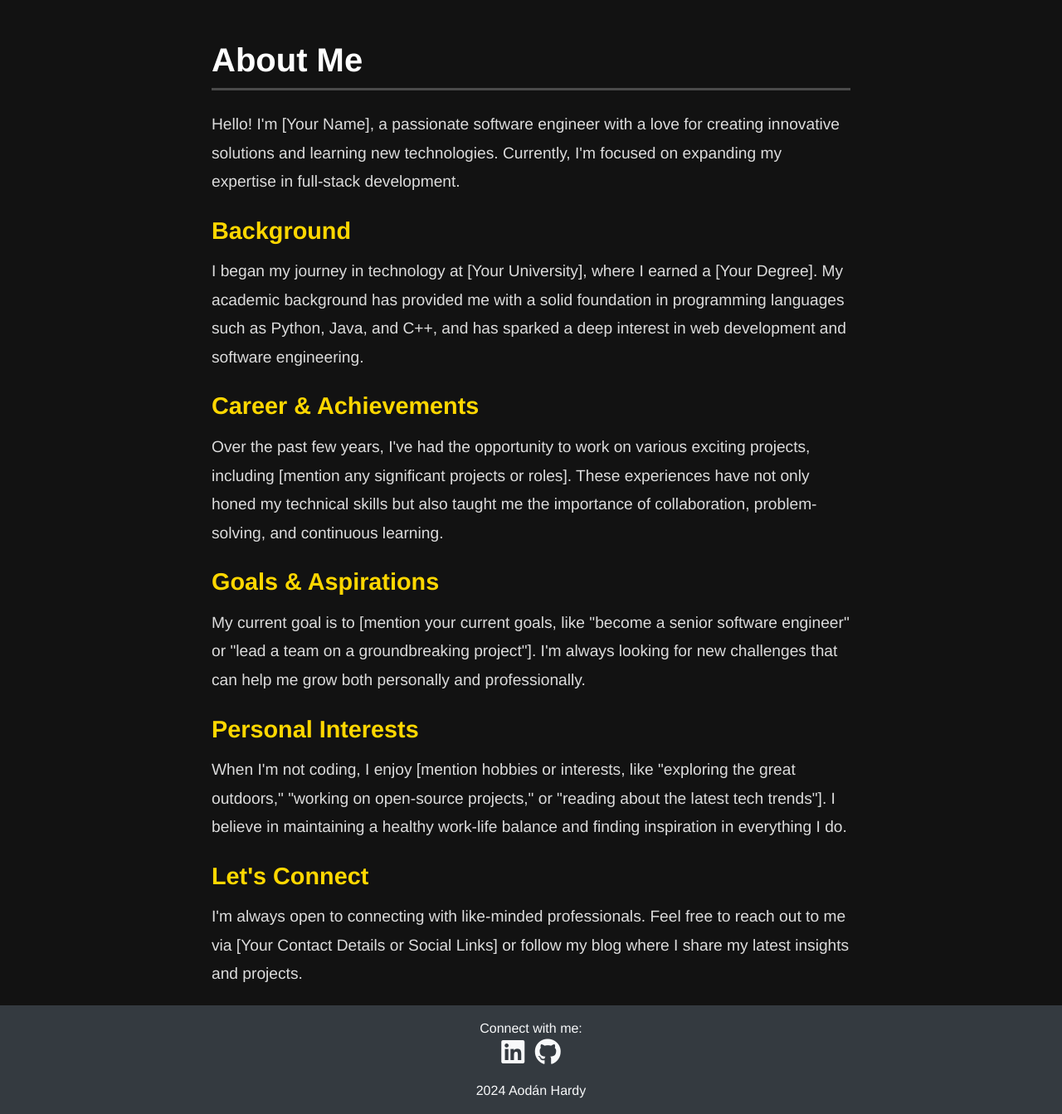
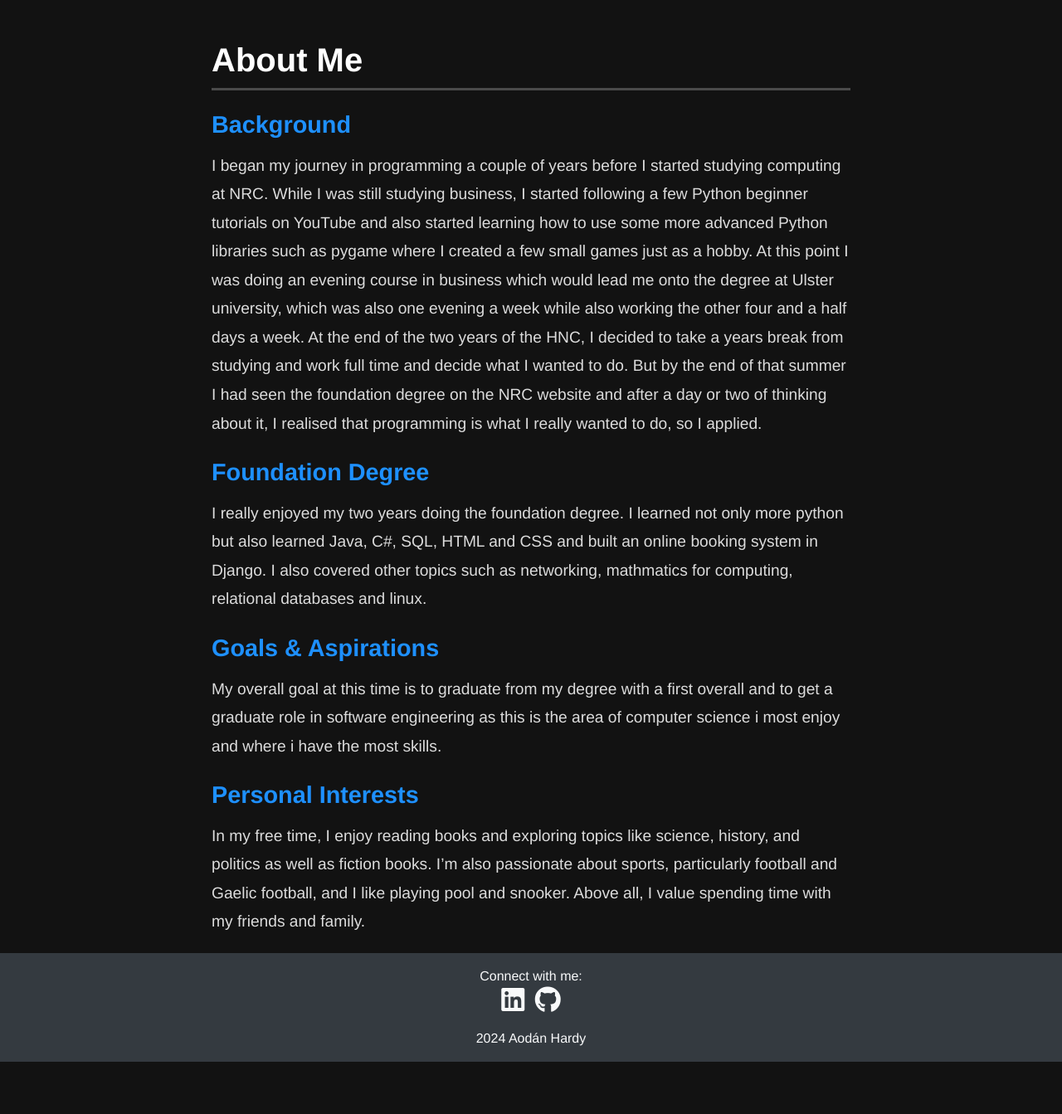
Before and after one commit to AodanHardy/MyPortfolio, a Django app: page /about/ in a window 1280 px wide. Shown: the part 56-1399 px from the top of the page at 83% size. After the commit the page ends 1336 px from the top, so only its background shows below. Run offline with Django 5.2, Linux system fonts and the light colour scheme; some libraries are stand-ins or nearby versions.

Commit message:
about me finished and some other bits

```diff
--- a/blog/models.py
+++ b/blog/models.py
@@ -2,7 +2,6 @@ from django.db import models
 
 
 # Create your models here.
-
 class BlogPost(models.Model):
     title = models.CharField(max_length=200)
     content = models.TextField()
--- a/mySite/static/mySite/styles.css
+++ b/mySite/static/mySite/styles.css
@@ -378,7 +378,7 @@ body.blog-page {
 .about-heading {
     font-size: 1.8rem;
     font-weight: 600;
-    color: #ffd700;
+    color: #1e90ff;
     margin-top: 30px;
     margin-bottom: 15px;
 }
--- a/mySite/templates/mySite/about.html
+++ b/mySite/templates/mySite/about.html
@@ -6,33 +6,42 @@
 
     <div class="about-content">
         <p class="about-introduction">
-            Hello! I'm [Your Name], a passionate software engineer with a love for creating innovative solutions and learning new technologies. Currently, I'm focused on expanding my expertise in full-stack development.
+
         </p>
 
         <h3 class="about-heading mt-4">Background</h3>
         <p class="about-paragraph">
-            I began my journey in technology at [Your University], where I earned a [Your Degree]. My academic background has provided me with a solid foundation in programming languages such as Python, Java, and C++, and has sparked a deep interest in web development and software engineering.
+            I began my journey in programming a couple of years before I started studying computing at NRC. While I was still studying business, I
+            started following a few Python beginner tutorials on YouTube and also started learning how to use some more advanced Python
+            libraries such as pygame where I created a few small games just as a hobby. At this point I was doing an evening course in business which would
+            lead me onto the degree at Ulster university, which was also one evening a week while also working the other four and a half days a week.
+            At the end of the two years of the HNC, I decided to take a years break from studying and work full time and decide what I wanted to do.
+            But by the end of that summer I had seen the foundation degree on the NRC website and after a day or two of thinking about it, I realised that
+            programming is what I really wanted to do, so I applied.
         </p>
 
-        <h3 class="about-heading mt-4">Career & Achievements</h3>
+        <h3 class="about-heading mt-4">Foundation Degree</h3>
         <p class="about-paragraph">
-            Over the past few years, I've had the opportunity to work on various exciting projects, including [mention any significant projects or roles]. These experiences have not only honed my technical skills but also taught me the importance of collaboration, problem-solving, and continuous learning.
+            I really enjoyed my two years doing the foundation degree. I learned not only more python but also learned Java,
+            C#, SQL, HTML and CSS and built an online booking system in Django. I also covered other topics such as networking, mathmatics for
+            computing, relational databases and linux.
         </p>
 
         <h3 class="about-heading mt-4">Goals & Aspirations</h3>
         <p class="about-paragraph">
-            My current goal is to [mention your current goals, like "become a senior software engineer" or "lead a team on a groundbreaking project"]. I'm always looking for new challenges that can help me grow both personally and professionally.
+            My overall goal at this time is to graduate from my degree with a first overall and to
+            get a graduate role in software engineering as this is the area of computer science i
+            most enjoy and where i have the most skills.
         </p>
 
         <h3 class="about-heading mt-4">Personal Interests</h3>
         <p class="about-paragraph">
-            When I'm not coding, I enjoy [mention hobbies or interests, like "exploring the great outdoors," "working on open-source projects," or "reading about the latest tech trends"]. I believe in maintaining a healthy work-life balance and finding inspiration in everything I do.
+            In my free time, I enjoy reading books and exploring topics like science, history, and politics as well as fiction books.
+            I’m also passionate about sports, particularly football and Gaelic football, and I like playing pool and snooker.
+            Above all, I value spending time with my friends and family.
         </p>
 
-        <h3 class="about-heading mt-4">Let's Connect</h3>
-        <p class="about-paragraph">
-            I'm always open to connecting with like-minded professionals. Feel free to reach out to me via [Your Contact Details or Social Links] or follow my blog where I share my latest insights and projects.
-        </p>
+
     </div>
 </div>
 
--- a/mySite/templates/mySite/experience.html
+++ b/mySite/templates/mySite/experience.html
@@ -88,8 +88,9 @@
         <h4 class="placement-subtitle">Rasharkin Women’s Group | Rasharkin | 2022</h4>
         <div class="placement-content">
             <p class="placement-paragraph">
-                My work placement for my Foundation Degree I completed my placement at a small charity in Rasharkin. My overall
-                goal was to modernise their information and communication systems.
+                For my placement in second year, I found a local charity in Rasharkin called Rasharkin Womans Group. They
+                provide various services to the community, the largest of which is their after school club which is an after school childcare facility.
+                My role was to modernise the information system they use.
             </p>
             <h5 class="placement-subheading">Key Contributions</h5>
             <p class="placement-paragraph">
```
Also changed, not shown: mySite/templates/mySite/index.html (+19 -12 lines), db.sqlite3.
